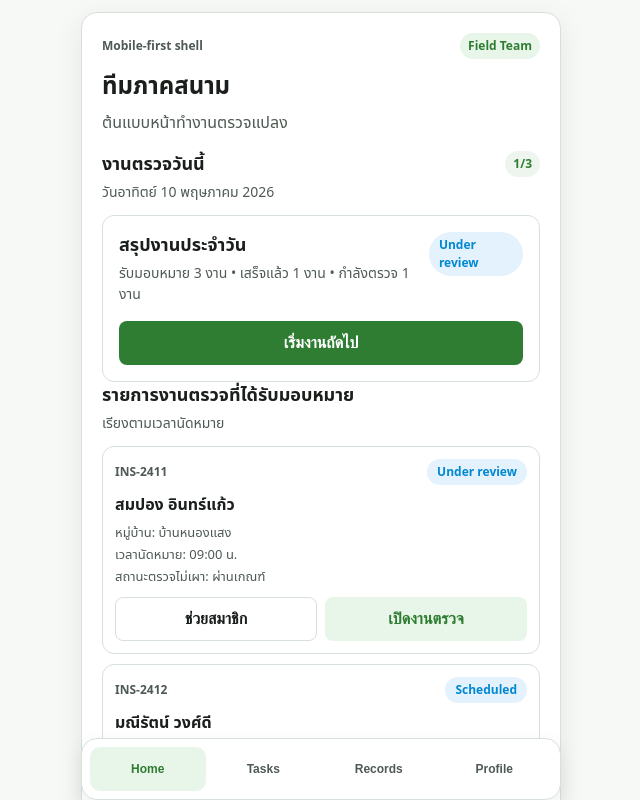
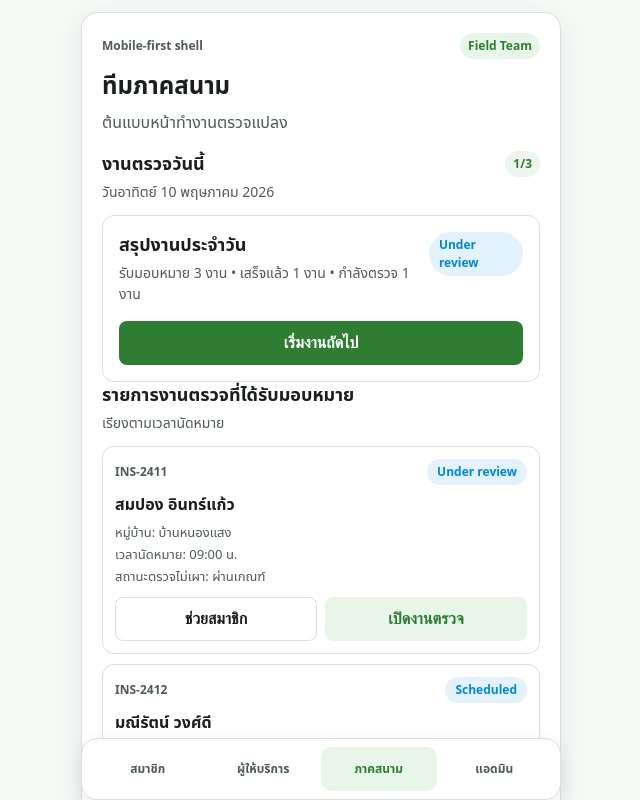
Before and after one commit to noikaona-sketch/KaonA-Agri, a Next.js app: page /field in a window 1280 px wide. Shown: the top 800 px of the page, without its empty margins (319-959 px from the left). Built offline with nearby package versions, Linux system fonts and the light colour scheme; no server answers.

Commit message:
Add role navigation UX
Implements Issue #91 navigation and role switching UX.

- Convert bottom navigation to Thai-first role area links
- Link to /member, /service, /field, and /admin-prototype
- Preserve UI-only scope without auth/backend/RLS/migration changes

```diff
--- a/app/globals.css
+++ b/app/globals.css
@@ -99,6 +99,7 @@ body {
 
 .mobile-bottom-nav__item { min-height: 44px; border: 0; background: transparent; border-radius: 10px; font-size: 12px; font-weight: 600; color: var(--text-secondary); }
 .mobile-bottom-nav__item--active { color: var(--primary); background: #e8f5e9; }
+.mobile-bottom-nav__item { display: inline-flex; align-items: center; justify-content: center; text-decoration: none; }
 
 .role-badge { padding: 4px 8px; border-radius: 999px; background: #e8f5e9; color: var(--primary); font-size: 12px; font-weight: 600; }
 
--- a/src/shared/components/mobile-app-shell.tsx
+++ b/src/shared/components/mobile-app-shell.tsx
@@ -23,7 +23,7 @@ export function MobileAppShell({ title, subtitle, roleBadge, children }: MobileA
 
         <div className="mobile-shell__content">{children}</div>
       </section>
-      <MobileBottomNav activeTab="Home" />
+      <MobileBottomNav />
     </main>
   );
 }
--- a/src/shared/components/mobile-bottom-nav.tsx
+++ b/src/shared/components/mobile-bottom-nav.tsx
@@ -1,28 +1,42 @@
-const tabs = ['Home', 'Tasks', 'Records', 'Profile'] as const;
+"use client";
+
+import Link from 'next/link';
+import { usePathname } from 'next/navigation';
+
+const tabs = ['สมาชิก', 'ผู้ให้บริการ', 'ภาคสนาม', 'แอดมิน'] as const;
+
+const TAB_LINKS: Record<(typeof tabs)[number], string> = {
+  สมาชิก: '/member',
+  ผู้ให้บริการ: '/service',
+  ภาคสนาม: '/field',
+  แอดมิน: '/admin-prototype',
+};
 
 type MobileBottomNavProps = {
   activeTab?: (typeof tabs)[number];
   onTabChange?: (tab: (typeof tabs)[number]) => void;
 };
 
-export function MobileBottomNav({ activeTab = 'Home', onTabChange }: MobileBottomNavProps) {
+export function MobileBottomNav({ onTabChange }: MobileBottomNavProps) {
+  const pathname = usePathname();
+
   return (
-    <nav className="mobile-bottom-nav" aria-label="Primary">
+    <nav className="mobile-bottom-nav" aria-label="เลือกพื้นที่แอปตามบทบาท">
       {tabs.map((tab) => (
-        <button
+        <Link
           key={tab}
-          type="button"
+          href={TAB_LINKS[tab]}
           className={[
             'mobile-bottom-nav__item',
-            activeTab === tab ? 'mobile-bottom-nav__item--active' : '',
+            pathname === TAB_LINKS[tab] ? 'mobile-bottom-nav__item--active' : '',
           ]
             .filter(Boolean)
             .join(' ')}
-          aria-current={activeTab === tab ? 'page' : undefined}
+          aria-current={pathname === TAB_LINKS[tab] ? 'page' : undefined}
           onClick={onTabChange ? () => onTabChange(tab) : undefined}
         >
           {tab}
-        </button>
+        </Link>
       ))}
     </nav>
   );
```
